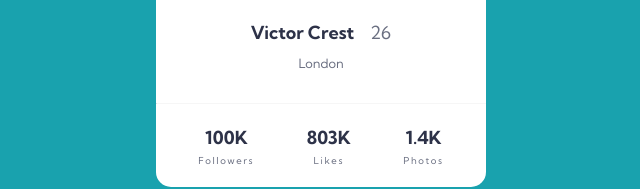
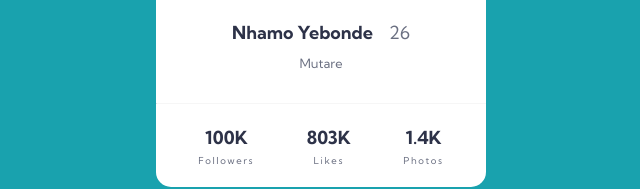
Before and after one commit to ZibusisoConrad/frontend-mentor-profile-card-component, a plain HTML site: page index.html in a window 1280 px wide. Shown: the part 396-585 px from the top of the page, without its empty margins (319-959 px from the left). Drawn offline with Linux system fonts and the light colour scheme.

Commit message:
Update index.html
funny vulgar change to the name in the profile name

```diff
--- a/index.html
+++ b/index.html
@@ -20,8 +20,8 @@
     <div class="bg__img"></div>
     <div class="info">
       <img class="info__img" src="./images/image-victor.jpg" alt="image of Victor Crest">
-      <p class="info__name">Victor Crest<span class="info__age">26</span></p>
-      <p class="info__city">London</p>
+      <p class="info__name">Nhamo Yebonde<span class="info__age">26</span></p>
+      <p class="info__city">Mutare</p>
     </div>
     <hr>
     <div class="stats">
```
